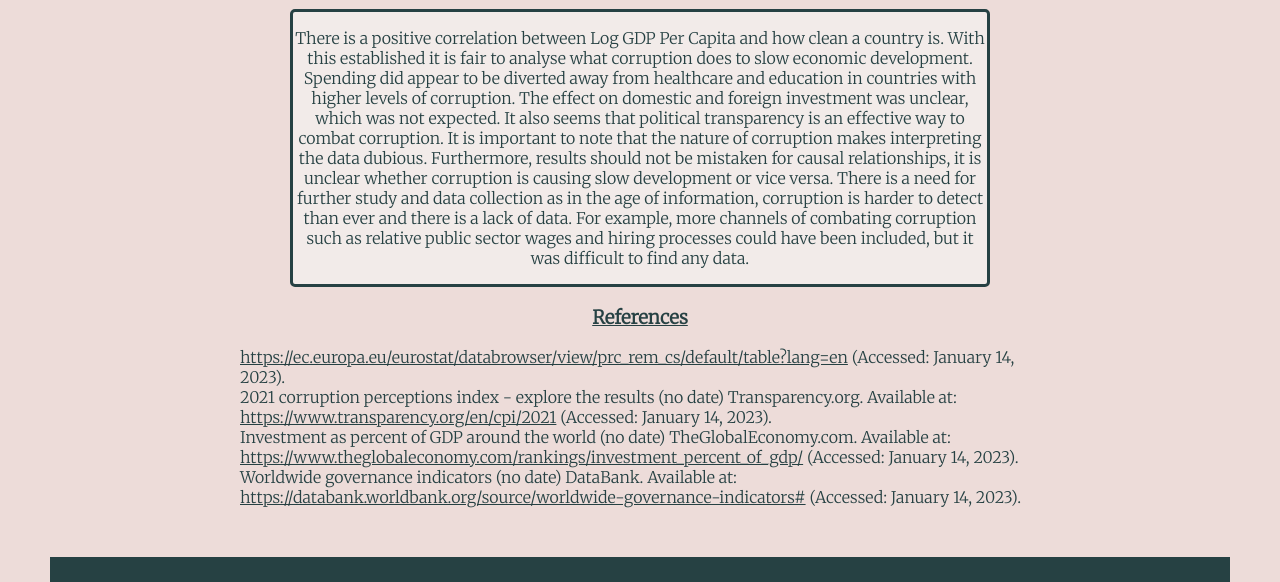
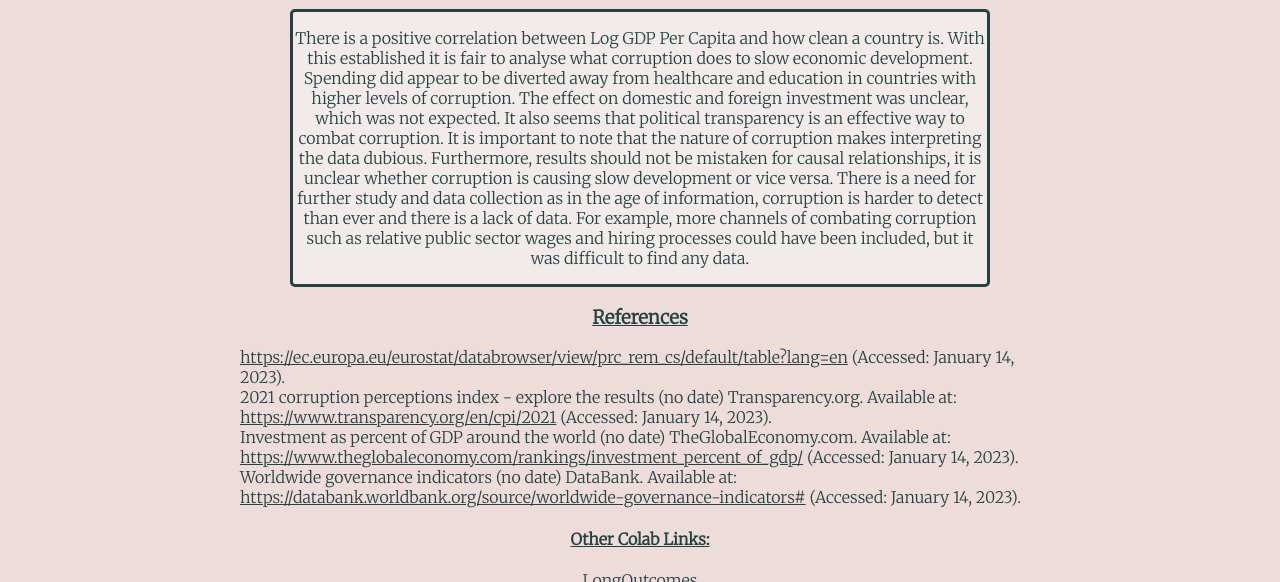
Before and after one commit to MeeloshE/MeeloshE.github.io, a plain HTML site: page project.html in a window 1280 px wide. Shown: the part 2158-2740 px from the top of the page. Drawn offline with nearby package versions, Linux system fonts and the light colour scheme; a script that the page names is missing.

Commit message:
Update project.html

```diff
--- a/project.html
+++ b/project.html
@@ -188,6 +188,13 @@ Worldwide governance indicators (no date) DataBank. Available at: <a href="https
             </p>
         </div>
     </section>
+    <section class="chal">
+        <h4 class="Week">Other Colab Links:</h4>
+        <div>
+            <a class="align" href="https://colab.research.google.com/drive/1rSaGzFNReXHNnNAgA5tFjNtGJnmaD7q-"
+             target="_blank">LongOutcomes</a>
+        </div>
+    </section>
 </body>
 
 
```
